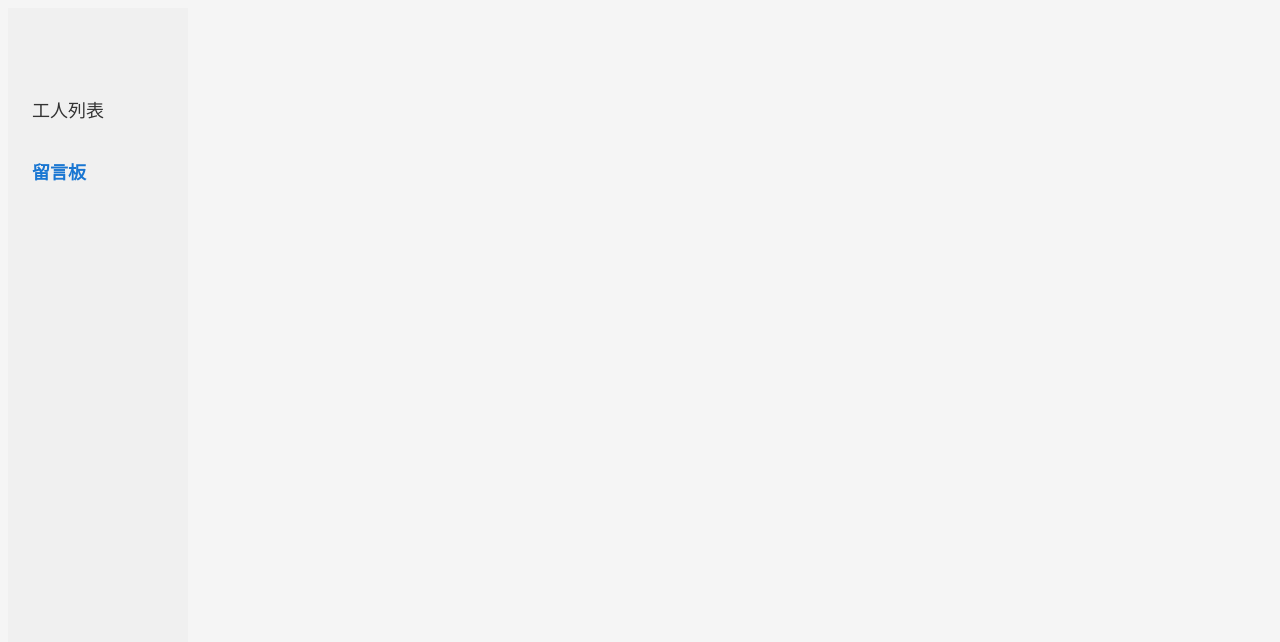
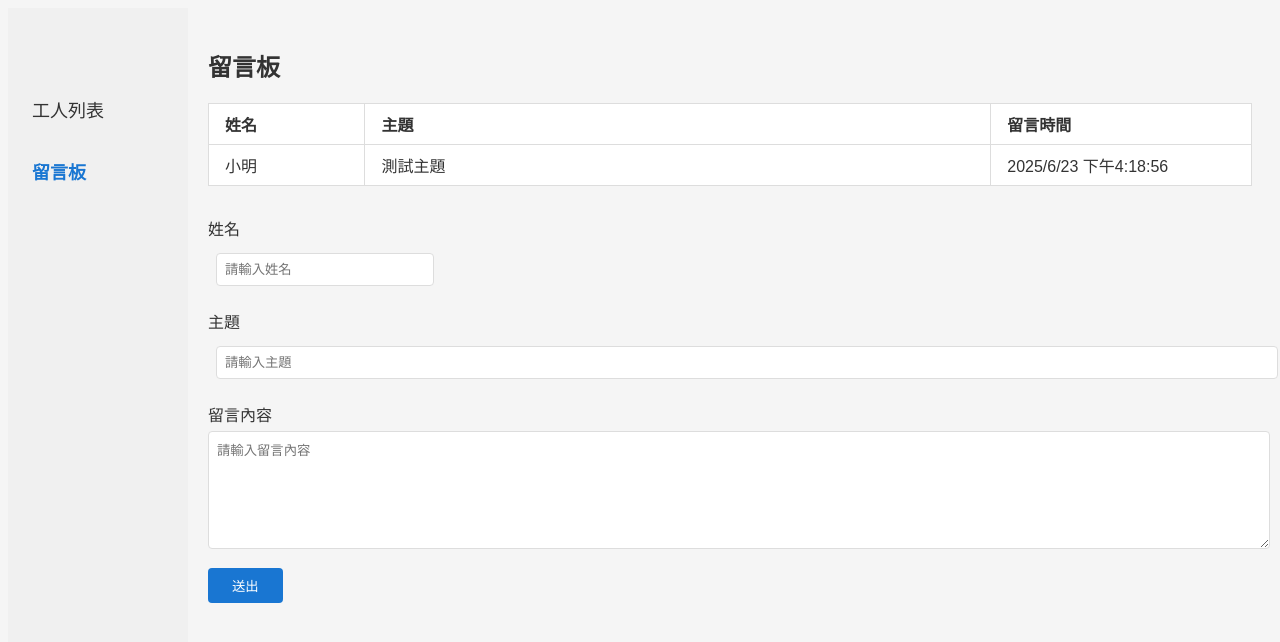
Before and after one commit to Bawan-Wang/full-stack-app, a React (Vite) app in the folder frontend/: page /message-board in a window 1280 px wide. Before the commit this address had no page. Shown: the top 642 px of the page. Built offline with nearby package versions, Linux system fonts and the light colour scheme.

Commit message:
Add MessageBoard component with message fetching and posting functionality; update App routing to include MessageBoard page.

```diff
--- a/frontend/src/App.jsx
+++ b/frontend/src/App.jsx
@@ -2,6 +2,7 @@ import React from 'react';
 import { BrowserRouter as Router, Routes, Route } from 'react-router-dom';
 import HomePage from './pages/HomePage';
 import FilePage from './pages/FilePage';
+import MessageBoard from './pages/MessageBoard';
 import Sidebar from './components/Sidebar';
 
 function App() {
@@ -13,6 +14,7 @@ function App() {
           <Routes>
             <Route path="/" element={<HomePage />} />
             <Route path="/file/:workerName" element={<FilePage />} />
+            <Route path="/message-board" element={<MessageBoard />} />
           </Routes>
         </div>
       </div>
--- a/frontend/src/pages/MessageBoard.jsx
+++ b/frontend/src/pages/MessageBoard.jsx
@@ -1,10 +1,162 @@
-import React from 'react';
+import React, { useEffect, useState } from 'react';
+import axios from 'axios';
 
-const MessageBoard = () => (
-  <div style={{ padding: '40px' }}>
-    <h2>留言板</h2>
-    <p>（此區暫時空白）</p>
-  </div>
-);
+const API_BASE_URL = 'http://localhost:8080/api/bulletinboard';
+
+export const getMessages = () => axios.get(API_BASE_URL);
+export const postMessage = (data) => axios.post(API_BASE_URL, data);
+
+const MessageBoard = () => {
+  const [messages, setMessages] = useState([
+    { id: 1, name: '小明', subject: '測試主題', content: '這是留言內容', createdAt: '2025/6/23 下午4:18:56' }
+  ]);
+  const [form, setForm] = useState({ name: '', subject: '', content: '' });
+  const [loading, setLoading] = useState(false);
+  const [error, setError] = useState('');
+  const [success, setSuccess] = useState('');
+
+  // 取得留言列表
+  const fetchMessages = async () => {
+    try {
+      setLoading(true);
+      setError('');
+      const res = await getMessages();
+      setMessages(Array.isArray(res.data) ? res.data : []);
+    } catch (err) {
+      setError('載入留言失敗');
+    } finally {
+      setLoading(false);
+    }
+  };
+
+  useEffect(() => {
+    // fetchMessages();
+  }, []);
+
+  // 處理表單輸入
+  const handleChange = (e) => {
+    setForm({ ...form, [e.target.name]: e.target.value });
+  };
+
+  // 送出留言
+  const handleSubmit = async (e) => {
+    e.preventDefault();
+    if (!form.name.trim() || !form.subject.trim() || !form.content.trim()) {
+      setError('請填寫所有欄位');
+      return;
+    }
+    try {
+      setLoading(true);
+      setError('');
+      await postMessage(form);
+      setForm({ name: '', subject: '', content: '' });
+      setSuccess('留言成功！');
+      fetchMessages();
+    } catch (err) {
+      setError('留言失敗');
+    } finally {
+      setLoading(false);
+      setTimeout(() => setSuccess(''), 2000);
+    }
+  };
+
+  return (
+    <div style={{ padding: '20px', maxWidth: '100%' }}>
+      <h2>留言板</h2>
+
+      {/* 留言列表 */}
+      <div style={{ marginBottom: '30px' }}>
+        <table style={{ width: '100%', borderCollapse: 'collapse', backgroundColor: 'white' }}>
+          <thead>
+            <tr>
+              <th style={{ padding: '8px 16px', textAlign: 'left', border: '1px solid #ddd', width: '15%' }}>姓名</th>
+              <th style={{ padding: '8px 16px', textAlign: 'left', border: '1px solid #ddd', width: '60%' }}>主題</th>
+              <th style={{ padding: '8px 16px', textAlign: 'left', border: '1px solid #ddd', width: '25%' }}>留言時間</th>
+            </tr>
+          </thead>
+          <tbody>
+            {messages.map((msg) => (
+              <tr key={msg.id}>
+                <td style={{ padding: '8px 16px', border: '1px solid #ddd' }}>{msg.name}</td>
+                <td style={{ padding: '8px 16px', border: '1px solid #ddd' }}>{msg.subject}</td>
+                <td style={{ padding: '8px 16px', border: '1px solid #ddd' }}>{msg.createdAt}</td>
+              </tr>
+            ))}
+          </tbody>
+        </table>
+      </div>
+
+      {/* 留言表單 */}
+      <form onSubmit={handleSubmit}>
+        <div style={{ marginBottom: '20px' }}>
+          <div style={{ marginBottom: '15px' }}>
+            <label style={{ display: 'block', marginBottom: '5px' }}>姓名</label>
+            <input
+              name="name"
+              value={form.name}
+              onChange={handleChange}
+              style={{
+                width: '200px',
+                padding: '8px',
+                border: '1px solid #ddd',
+                borderRadius: '4px'
+              }}
+              placeholder="請輸入姓名"
+            />
+          </div>
+          <div style={{ marginBottom: '15px' }}>
+            <label style={{ display: 'block', marginBottom: '5px' }}>主題</label>
+            <input
+              name="subject"
+              value={form.subject}
+              onChange={handleChange}
+              style={{
+                width: '100%',
+                padding: '8px',
+                border: '1px solid #ddd',
+                borderRadius: '4px'
+              }}
+              placeholder="請輸入主題"
+            />
+          </div>
+          <div style={{ marginBottom: '15px' }}>
+            <label style={{ display: 'block', marginBottom: '5px' }}>留言內容</label>
+            <textarea
+              name="content"
+              value={form.content}
+              onChange={handleChange}
+              style={{
+                width: '100%',
+                padding: '8px',
+                border: '1px solid #ddd',
+                borderRadius: '4px',
+                minHeight: '100px',
+                resize: 'vertical'
+              }}
+              placeholder="請輸入留言內容"
+            />
+          </div>
+          <button
+            type="submit"
+            style={{
+              padding: '8px 24px',
+              backgroundColor: '#1976d2',
+              color: 'white',
+              border: 'none',
+              borderRadius: '4px',
+              cursor: 'pointer'
+            }}
+            disabled={loading}
+          >
+            送出
+          </button>
+        </div>
+      </form>
+
+      {error && <div style={{ color: 'red', marginTop: '12px' }}>{error}</div>}
+      {success && <div style={{ color: 'green', marginTop: '12px' }}>{success}</div>}
+    </div>
+  );
+};
 
 export default MessageBoard;
--- /dev/null
+++ b/frontend/src/services/bulletinBoard.js
@@ -0,0 +1,6 @@
+import axios from 'axios';
+
+const API_BASE_URL = 'http://localhost:8080/api/bulletinboard';
+
+export const getMessages = () => axios.get(API_BASE_URL);
+export const postMessage = (data) => axios.post(API_BASE_URL, data);
```
